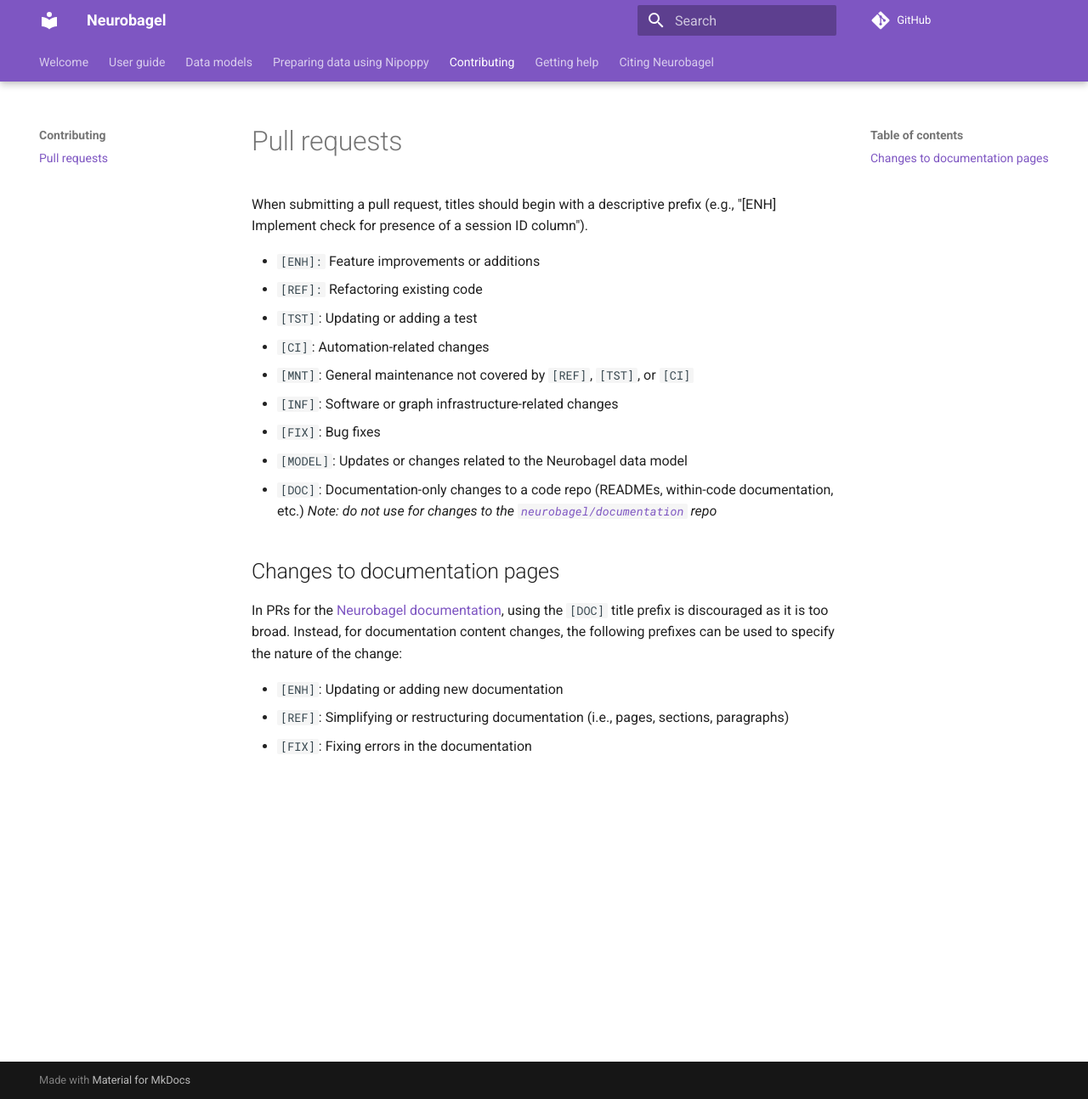
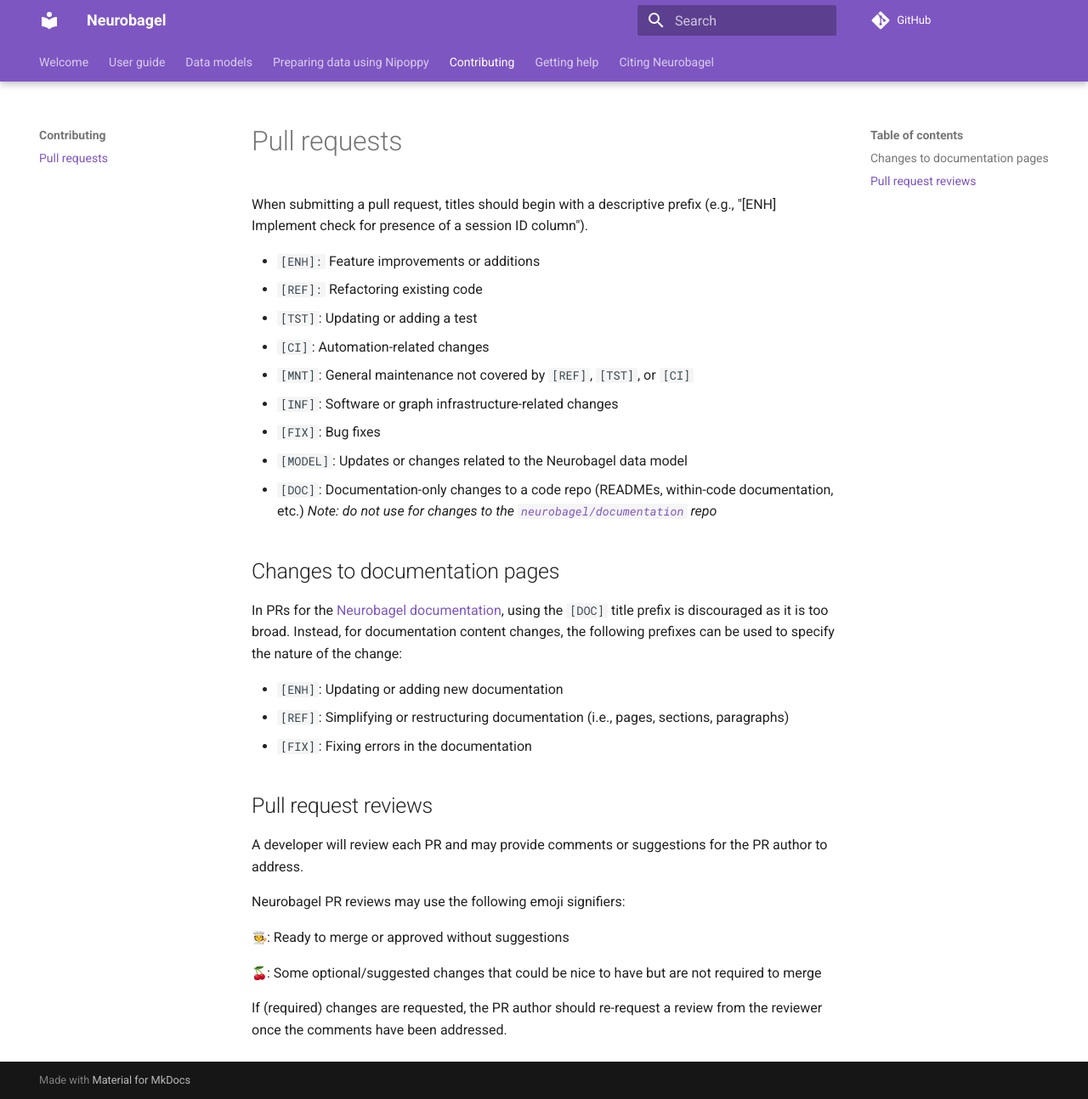
Before and after one commit to neurobagel/documentation, an MkDocs documentation site: the page built from docs/contributing/pull_requests.md, in a window 1280 px wide and 1294 px high. Shown: the whole window at 85% size. Built offline with MkDocs 1.6.1 and Material for MkDocs 9.7.7, drawn with Linux system fonts in a browser that asks for light colours; emoji names are drawn with the system emoji font; comment, search, counter and statistics services are not loaded.

Commit message:
add info on PR reviews

```diff
--- a/docs/contributing/pull_requests.md
+++ b/docs/contributing/pull_requests.md
@@ -20,3 +20,14 @@ Instead, for documentation content changes, the following prefixes can be used t
 - `[ENH]`: Updating or adding new documentation
 - `[REF]`: Simplifying or restructuring documentation (i.e., pages, sections, paragraphs)
 - `[FIX]`: Fixing errors in the documentation
+
+## Pull request reviews
+A developer will review each PR and may provide comments or suggestions for the PR author to address.
+
+Neurobagel PR reviews may use the following emoji signifiers:
+
+:cook:: Ready to merge or approved without suggestions
+
+:cherries:: Some optional/suggested changes that could be nice to have but are not required to merge
+
+If (required) changes are requested, the PR author should re-request a review from the reviewer once the comments have been addressed.
```
